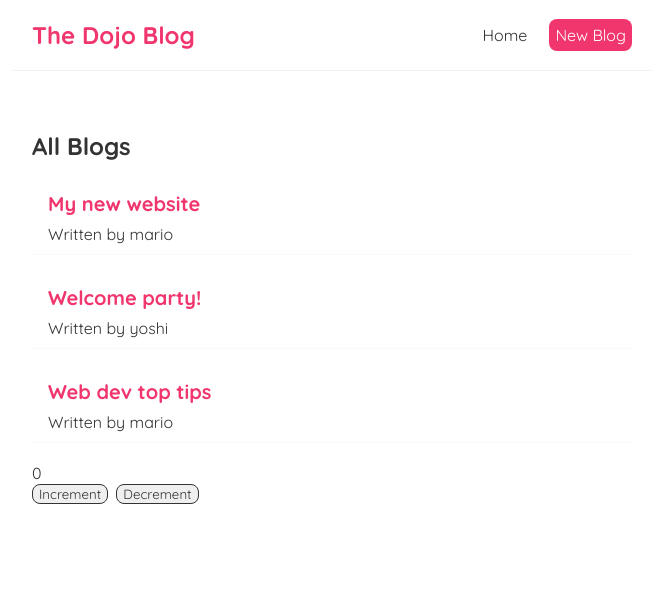
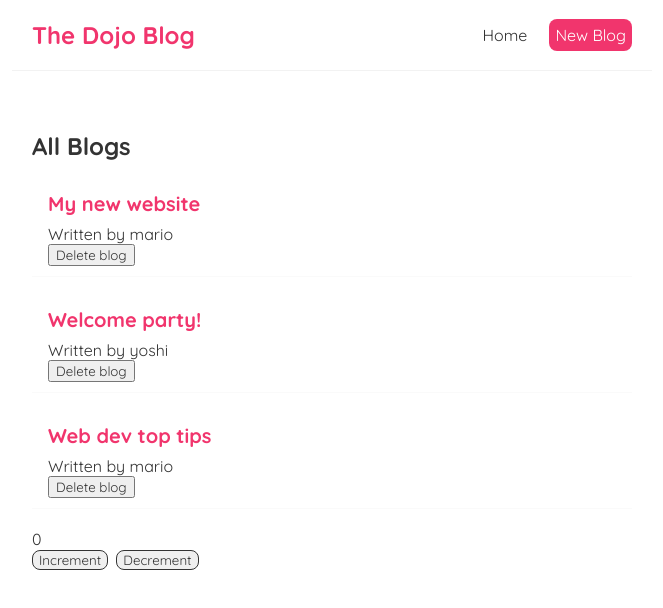
Before and after one commit to Ramon-Encinas/blog-test, a React (Create React App) app: page / in a window 1280 px wide. Shown: the top 608 px of the page, without its empty margins (308-971 px from the left). Built offline with nearby package versions, Linux system fonts and the light colour scheme.

Commit message:
Created delete button

```diff
--- a/src/BlogList.js
+++ b/src/BlogList.js
@@ -1,6 +1,4 @@
-const BlogList = ({ blogs, title }) => {
-    // const blogs = props.list;
-    // const title = props.title;
+const BlogList = ({ blogs, title, handleDelete }) => {
 
   return (
     <div className="blog-list">
@@ -9,6 +7,7 @@ const BlogList = ({ blogs, title }) => {
         <div className="blog-preview" key={blog.id}>
           <h2>{blog.title}</h2>
           <p>Written by {blog.author}</p>
+          <button onClick={() => handleDelete(blog.id)}>Delete blog</button>
         </div>
       ))}
     </div>
@@ -21,7 +20,7 @@ export default BlogList;
 // Access the property values from the props object:
 //
 // const BlogList = (props) => {
-//     const blogs = props.list;
+//     const blogs = props.blogs;
 //     const title = props.title; }
 
 // We can destructure the props object from
--- a/src/Home.js
+++ b/src/Home.js
@@ -8,9 +8,14 @@ const Home = () => {
         { title: 'Web dev top tips', body: 'lorem ipsum...', author: 'mario', id: 3 }
     ]);
 
+    const handleDelete = (id) => {
+         const newBlogs = blogs.filter(blog => blog.id !== id);
+         setBlogs(newBlogs);
+    }
+
     return (
         <div className="home">
-            <BlogList blogs={blogs} title="All Blogs"/>
+            <BlogList blogs={blogs} title="All Blogs" handleDelete={handleDelete}/>
         </div>
     );
 }
```
